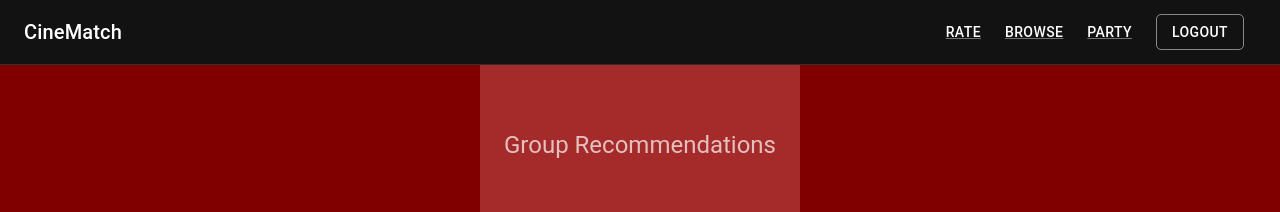
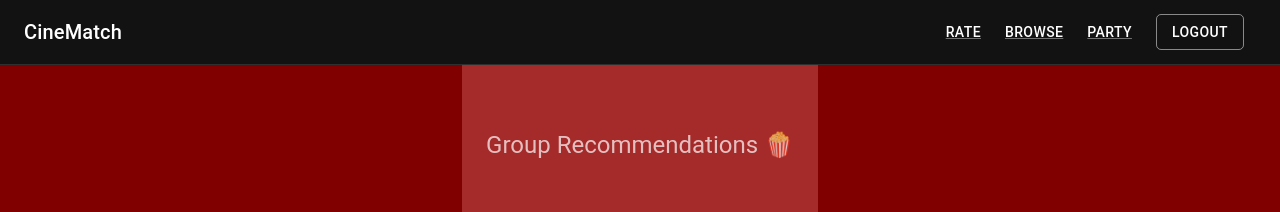
Before and after one commit to tkhv/CineMatch, a React (Create React App) app in the folder frontend/: page /party in a window 1280 px wide. Shown: the top 212 px of the page. Built offline with nearby package versions, Linux system fonts and the light colour scheme; no server answers.

Commit message:
party page initial implementation v2

```diff
--- a/frontend/src/pages/PartyPage.tsx
+++ b/frontend/src/pages/PartyPage.tsx
@@ -69,7 +69,7 @@
                       color="text.secondary"
                       paragraph
                   >
-                      Group Recommendations
+                      Group Recommendations 🍿
                   </Typography>
                   <Stack
                       sx={{ pt: 4 }}
```
